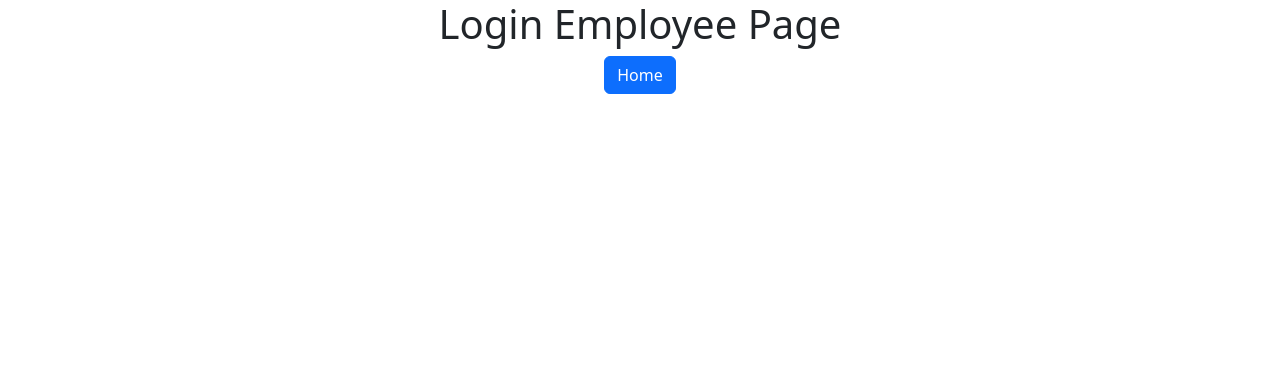
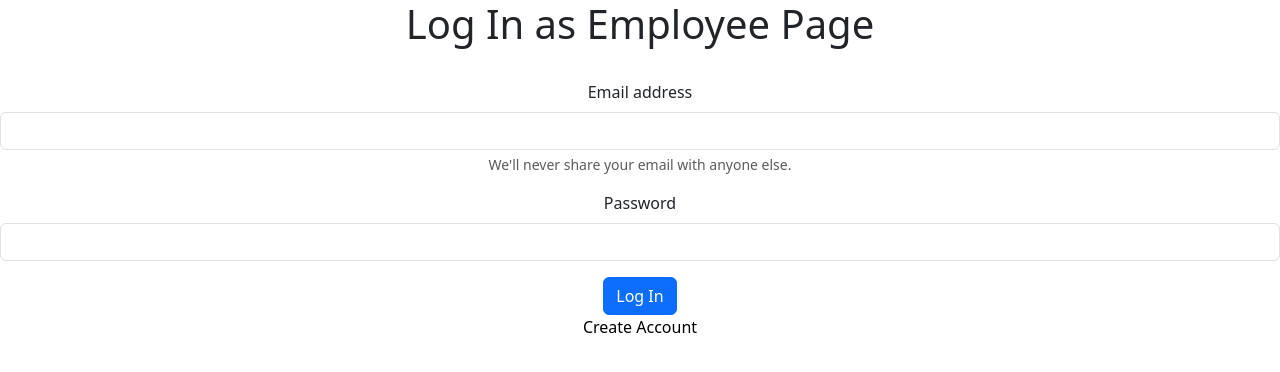
Before and after one commit to RaddNavarro/final-project-group-4-webdevt-drafting, a React (Create React App) app in the folder frontend/payroll-app/: page /loginEmployee in a window 1280 px wide. Shown: the top 372 px of the page. Built offline with nearby package versions, Linux system fonts and the light colour scheme.

Commit message:
added validation

```diff
--- a/frontend/payroll-app/src/App.js
+++ b/frontend/payroll-app/src/App.js
@@ -3,9 +3,6 @@ import 'bootstrap/dist/css/bootstrap.min.css';
 import { Route, Routes } from 'react-router-dom';
 import { AddEmployee, Home, LoginEmployee, MyPayroll, MyProfile, PayrollLogs, ViewEmployee, LoginAdmin, LoginAs, SignUp } from './components';
 import './App.css';
-
-
-
 
 
 
@@ -16,10 +13,11 @@ function App() {
       <div className="App">
 
         <Routes>
-          <Route index element={<SignUp />}></Route>
-          <Route path='/loginAs' element={<LoginAs />}></Route>
+          <Route index element={<LoginAs />}></Route>
+          <Route path='/signUp' element={<SignUp />}></Route>
           <Route path='/loginAdmin' element={<LoginAdmin />}></Route>
           <Route path='/loginEmployee' element={<LoginEmployee />}></Route>
+          <Route path='/loginAs' element={<LoginAs />}></Route>
 
         </Routes>
 
--- a/frontend/payroll-app/src/components/LoginAdmin.js
+++ b/frontend/payroll-app/src/components/LoginAdmin.js
@@ -1,88 +1,62 @@
 import React, { useRef, useState } from 'react';
 import 'bootstrap/dist/css/bootstrap.min.css';
 import { NavLink, redirect, useNavigate } from "react-router-dom";
+import axios from 'axios';
 
 
 export const LoginAdmin = () => {
 
-    // const [adminUser, setAdminUser] = useState([
-    //     { email: "admin@gmail.com", password: "password123" },
-    //     { email: "admin2@gmail.com", password: "password123" }
-    // ]);
+    const [email, setEmail] = useState('');
+    const [password, setPassword] = useState('');
+    const [errorMsg, setErrorMsg] = useState('');
 
-    // const [email, setEmail] = useState('');
-    // const [password, setPassword] = useState('');
+    const navigate = useNavigate();
 
-    // const [errorMsg, setErrorMsg] = useState('');
+    const handleSubmit = (e) => {
+        e.preventDefault()
 
-    // const navigate = useNavigate();
-
-    // const isCorrect = (email, password) => {
-
-    //     return adminUser.some(adminUser => adminUser.email === email && adminUser.password === password)
-    // }
-
-    // const checkCredentials = () => {
-    //     console.log(email, password)
-    //     if (isCorrect(email, password)) {
-    //         navigate('/home');
-
-    //     }
-    //     else {
-    //         setErrorMsg("Invalid Login!");
-
-    //     }
-    // }
-
-
-    // const Validation = () => {
-    //     const regEx = /^(([^<>()[\]\.,;:\s@\"]+(\.[^<>()[\]\.,;:\s@\"]+)*)|(\".+\"))@(([^<>()[\]\.,;:\s@\"]+\.)+[^<>()[\]\.,;:\s@\"]{2,})$/i;
-
-
-
-    //     if (email && password) {
-
-
-
-
-
-
-    //         if (!regEx.test(email) && email !== '') {
-    //             setErrorMsg('Invalid Email!');
-    //         }
-    //         // if (adminUser.some(adminUser => adminUser.email !== email && adminUser.password === password)) {
-    //         //     setErrorMsg('Incorrect Email!')
-    //         // } else if (adminUser.some(adminUser => adminUser.email === email && adminUser.password !== password)) {
-    //         //     setErrorMsg('Incorrect Password!');
-    //         // } else {
-    //         //     setErrorMsg('Incorrect Credentials');
-    //         // }
-
-    //         if (isCorrect(email, password)) {
-    //             navigate('/home');
-    //         } else {
-    //             setErrorMsg('Incorrect Credentials!');
-    //         }
-
-
-
-    //     } else {
-    //         setErrorMsg('Input fields');
-
-    //     }
-
-    // }
-
-
-
-
-
+        axios.post('http://localhost:3001/login-admin', { email, password })
+            .then(result => {
+                console.log(result)
+                if (result.data === "Success") {
+                    navigate('/home');
+                } else {
+                    setErrorMsg(result.data);
+                }
+            })
+            .catch(error => console.log(error))
+    }
 
 
     return (
 
         <>
-            <p>Login Admin Page</p>
+            <div class="loginAdmin">
+                <h1>Log In as Admin Page</h1>
+                <br></br>
+
+
+                <form>
+                    <div class="mb-3">
+                        <label for="exampleInputEmail1" class="form-label">Email address</label>
+                        <input type="email" class="form-control" id="exampleInputEmail1" aria-describedby="emailHelp" onChange={(e) => setEmail(e.target.value)}></input>
+                        <div id="emailHelp" class="form-text">We'll never share your email with anyone else.</div>
+                    </div>
+                    <div class="mb-3">
+                        <label for="exampleInputPassword1" class="form-label">Password</label>
+                        <input type="password" class="form-control" id="exampleInputPassword1" onChange={(e) => setPassword(e.target.value)}></input>
+
+                    </div>
+                </form>
+
+
+                <button type="button" class="btn btn-primary" onClick={handleSubmit}>Log In</button>
+                <br></br>
+                <NavLink to='/signUp' style={{ textDecoration: 'none', color: 'black' }}>Create Account</NavLink>
+                {errorMsg && <p>{errorMsg}</p>}
+
+
+            </div>
         </>
     );
 }
--- a/frontend/payroll-app/src/components/LoginAs.js
+++ b/frontend/payroll-app/src/components/LoginAs.js
@@ -14,6 +14,8 @@ export const LoginAs = () => {
             <NavLink to='/loginEmployee'>
                 <button type="button" class="btn btn-primary">Login as Employee</button>
             </NavLink>
+            <br></br>
+            <NavLink to='/signUp' style={{ textDecoration: 'none', color: 'black' }}>Create Account</NavLink>
         </>
     );
 }
--- a/frontend/payroll-app/src/components/LoginEmployee.js
+++ b/frontend/payroll-app/src/components/LoginEmployee.js
@@ -1,16 +1,61 @@
 import React, { useRef, useState } from 'react';
 import 'bootstrap/dist/css/bootstrap.min.css';
-import { NavLink } from "react-router-dom";
+import { NavLink, redirect, useNavigate } from "react-router-dom";
+import axios from 'axios';
 
 
 export const LoginEmployee = () => {
+
+    const [email, setEmail] = useState('');
+    const [password, setPassword] = useState('');
+    const [errorMsg, setErrorMsg] = useState('');
+
+    const navigate = useNavigate();
+
+    const handleSubmit = (e) => {
+        e.preventDefault()
+
+        axios.post('http://localhost:3001/login-employee', { email, password })
+            .then(result => {
+                console.log(result)
+                if (result.data === "Success") {
+                    navigate('/home');
+                } else {
+                    setErrorMsg(result.data);
+                }
+            })
+            .catch(error => console.log(error))
+    }
+
     return (
 
         <>
-            <h1>Login Employee Page</h1>
-            <NavLink to='/home'>
-                <button type="button" class="btn btn-primary">Home</button>
-            </NavLink>
+            <div class="loginEmployee">
+                <h1>Log In as Employee Page</h1>
+                <br></br>
+
+
+                <form>
+                    <div class="mb-3">
+                        <label for="exampleInputEmail1" class="form-label">Email address</label>
+                        <input type="email" class="form-control" id="exampleInputEmail1" aria-describedby="emailHelp" onChange={(e) => setEmail(e.target.value)}></input>
+                        <div id="emailHelp" class="form-text">We'll never share your email with anyone else.</div>
+                    </div>
+                    <div class="mb-3">
+                        <label for="exampleInputPassword1" class="form-label">Password</label>
+                        <input type="password" class="form-control" id="exampleInputPassword1" onChange={(e) => setPassword(e.target.value)}></input>
+
+                    </div>
+                </form>
+
+
+                <button type="button" class="btn btn-primary" onClick={handleSubmit}>Log In</button>
+                <br></br>
+                <NavLink to='/signUp' style={{ textDecoration: 'none', color: 'black' }}>Create Account</NavLink>
+                {errorMsg && <p>{errorMsg}</p>}
+
+
+            </div>
         </>
     );
 }
--- a/frontend/payroll-app/src/components/SignUp.js
+++ b/frontend/payroll-app/src/components/SignUp.js
@@ -1,24 +1,111 @@
 import React, { useRef, useState } from 'react';
 import 'bootstrap/dist/css/bootstrap.min.css';
 import axios from 'axios';
+import { useNavigate } from 'react-router-dom';
+
 
 export const SignUp = () => {
 
     const [email, setEmail] = useState('');
     const [password, setPassword] = useState('');
+    const [errorMsg, setErrorMsg] = useState('');
+    const navigate = useNavigate();
+    const regEx = /^(([^<>()[\]\.,;:\s@\"]+(\.[^<>()[\]\.,;:\s@\"]+)*)|(\".+\"))@(([^<>()[\]\.,;:\s@\"]+\.)+[^<>()[\]\.,;:\s@\"]{2,})$/i;
+    const [lowerValidated, setLowerValidated] = useState(false);
+    const [upperValidated, setUpperValidated] = useState(false);
+    const [numberValidated, setNumberValidated] = useState(false);
+    const [specialValidated, setSpecialValidated] = useState(false);
+    const [lengthValidated, setLengthValidated] = useState(false);
+
+
 
 
     const handleSubmit = (e) => {
         e.preventDefault()
+        console.log(email);
+        console.log(password);
+        console.log(regEx.test(email));
+        console.log(password.length);
 
-        axios.post('http://localhost:3001/registers', {email, password})
-        .then(result => console.log(result))
-        .catch(error => console.log(error))
+        const lower = new RegExp('(?=.*[a-z])');
+        const upper = new RegExp('(?=.*[A-Z])');
+        const number = new RegExp('(?=.*[0-9])');
+        const special = new RegExp('(?=.*[!@#\$%\^&\*])');
+        const length = new RegExp ('(?=.{8,})');
+
+        if (length.test(password)) {
+            setLengthValidated(true);
+        } else {
+            setLengthValidated(false);
+        }
+
+        if (special.test(password)) {
+            setSpecialValidated(true);
+        } else {
+            setSpecialValidated(false);
+        }
+
+        if (number.test(password)) {
+            setNumberValidated(true);
+        } else {
+            setNumberValidated(false);
+        }
+
+        if (upper.test(password)) {
+            setUpperValidated(true);
+        } else {
+            setUpperValidated(false);
+        }
+
+        if (lower.test(password)) {
+            setLowerValidated(true);
+        } else {
+            setLowerValidated(false);
+        }
+
+
+
+        if (email && password) {
+
+            if (regEx.test(email) === true && lowerValidated === true && upperValidated === true && numberValidated === true && specialValidated === true && lengthValidated === true) {
+
+
+                axios.post('http://localhost:3001/registers-employees', { email, password })
+                    .then(result => {
+                        console.log(result)
+                        if (result.data === "User already exists!") {
+                            setErrorMsg(result.data);
+                        } else {
+                            navigate('/loginAs')
+                        }
+                    })
+                    .catch(error => console.log(error))
+            } else if (!regEx.test(email) === true) {
+                setErrorMsg('Invalid Email!')
+            } else if (lengthValidated === false) {
+                setErrorMsg('At least 8 characters')
+            } else if (specialValidated === false) {
+                setErrorMsg('At least one special character')
+            } else if (numberValidated === false) {
+                setErrorMsg('At least one number')
+            } else if (upperValidated === false) {
+                setErrorMsg('At least one upper character')
+            } else {
+                setErrorMsg('At least lower character')
+            }
+
+
+        } else {
+            setErrorMsg('Input fields!')
+        }
+
+
+
     }
 
     return (
         <>
-            <div class="loginAdmin">
+            <div class="signUp">
                 <h1>Sign Up Page</h1>
                 <br></br>
 
@@ -31,14 +118,14 @@ export const SignUp = () => {
                     </div>
                     <div class="mb-3">
                         <label for="exampleInputPassword1" class="form-label">Password</label>
-                        <input type="password" class="form-control" id="exampleInputPassword1" onChange={(e) => setPassword(e.target.value)}></input>
+                        <input type="password" class="form-control" id="exampleInputPassword1" onChange={e => setPassword(e.target.value)}></input>
 
                     </div>
                 </form>
 
 
                 <button type="button" class="btn btn-primary" onClick={handleSubmit}>Sign Up</button>
-
+                {errorMsg && <p>{errorMsg}</p>}
 
 
             </div>
```
